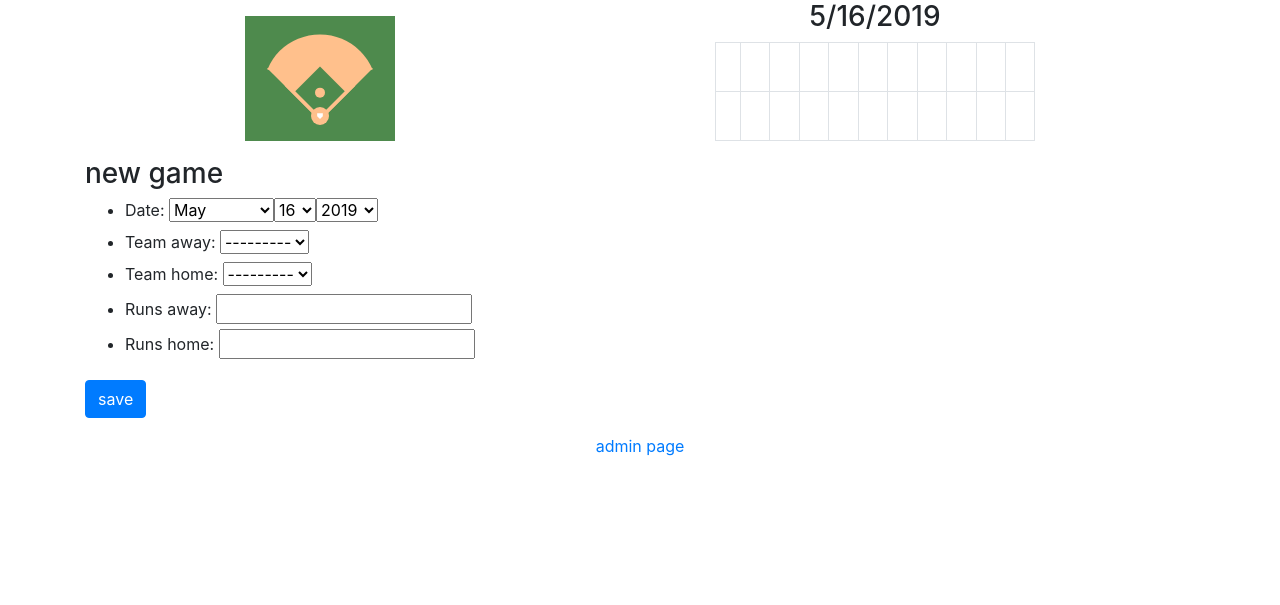
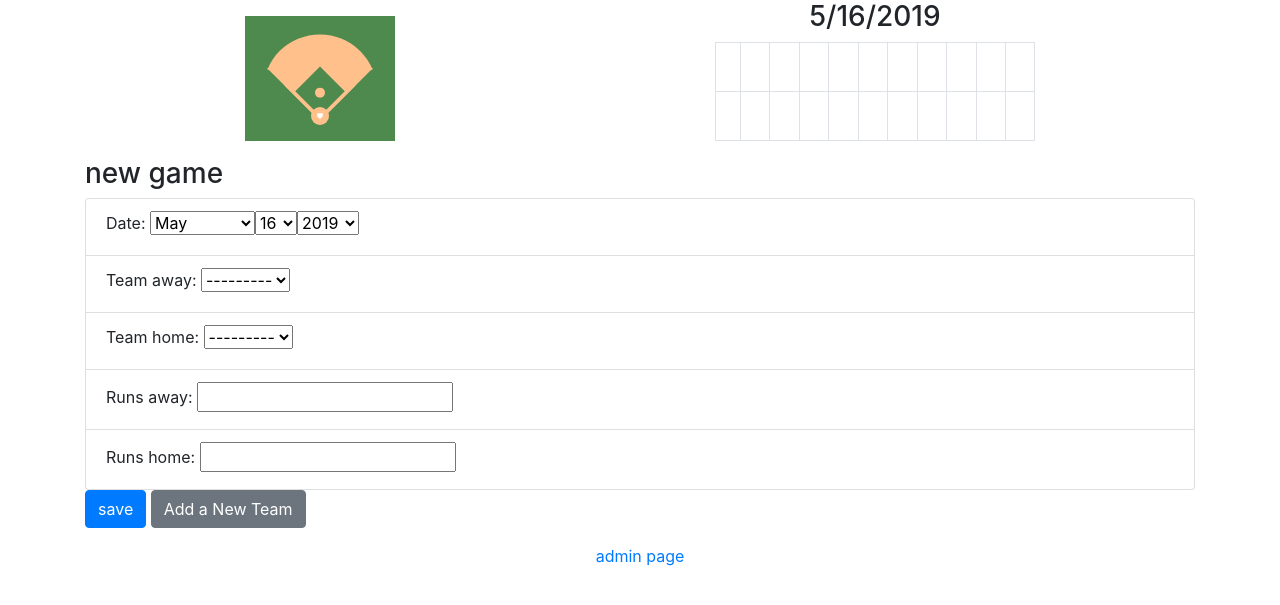
Before and after one commit to lamsond/bleacher-drum, a Django app: page /new_game/ in a window 1280 px wide. Shown: the part 56-661 px from the top of the page. Run offline with Django 3.2, Linux system fonts and the light colour scheme; a user stored in the database is signed in; data comes from the database, SQL or seed files in the repository; both versions use the stored data as it was after the commit; lists and menus that the app fills with data are empty; some libraries are stand-ins or nearby versions.

Commit message:
improving site flow

```diff
--- a/lineup_site/lineup_app/templates/lineup_app/index.html
+++ b/lineup_site/lineup_app/templates/lineup_app/index.html
@@ -22,6 +22,11 @@
 {% endblock %}
 
 {% block content %}
+<div class='jumbotron'>
+	<h1>Bleacher Drum</h1>
+	<p>Baseball Scorekeeper App</p>
+	<a class='btn btn-primary' href='/new_game/'>Create a New Lineup Card</a>
+</div>
 {% endblock %}
 
 {% block js %}
--- a/lineup_site/lineup_app/templates/lineup_app/new_game.html
+++ b/lineup_site/lineup_app/templates/lineup_app/new_game.html
@@ -19,20 +19,28 @@
 .btn-success{
 	margin-top: 5px;
 }
+
 {% endblock %}
 
 {% block content %}
 <h3>new game</h3>
 <form class='lineup-card form-group' method='post'>
 	{% csrf_token %}
-	<ul class='dev'>
-		{{ form.as_ul }}
+	<ul class='list-group' id='modelform-game'>
+	{{ form.as_ul }}
 	</ul>
 	<input type='submit' value='save' class='btn btn-primary'>
+	<a href='/new_team/' class='btn btn-secondary'>Add a New Team</a>
 </form>
 {% endblock %}
 
 {% block js %}
 <script src="{% static 'lineup_app/score-box.js' %}"></script>
 <script src="{% static 'lineup_app/realtime-scoreboard.js' %}"></script>
+<script>
+	const items = document.querySelectorAll('#modelform-game li');
+	items.forEach(item => {
+		item.classList.add('list-group-item');
+	});
+</script>
 {% endblock %}
```
Also changed, not shown: lineup_site/lineup_app/templates/lineup_app/new_team.html (+7 -1 lines), lineup_site/db.sqlite3.
